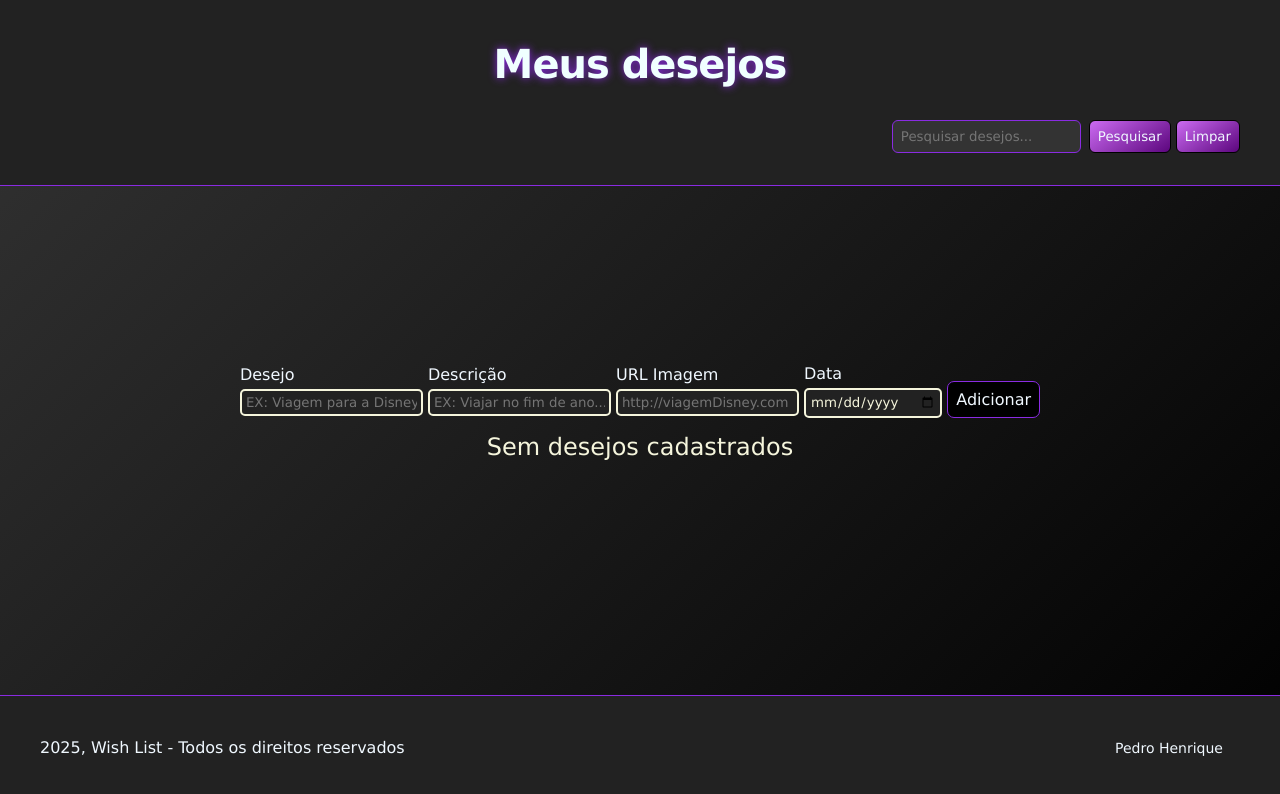
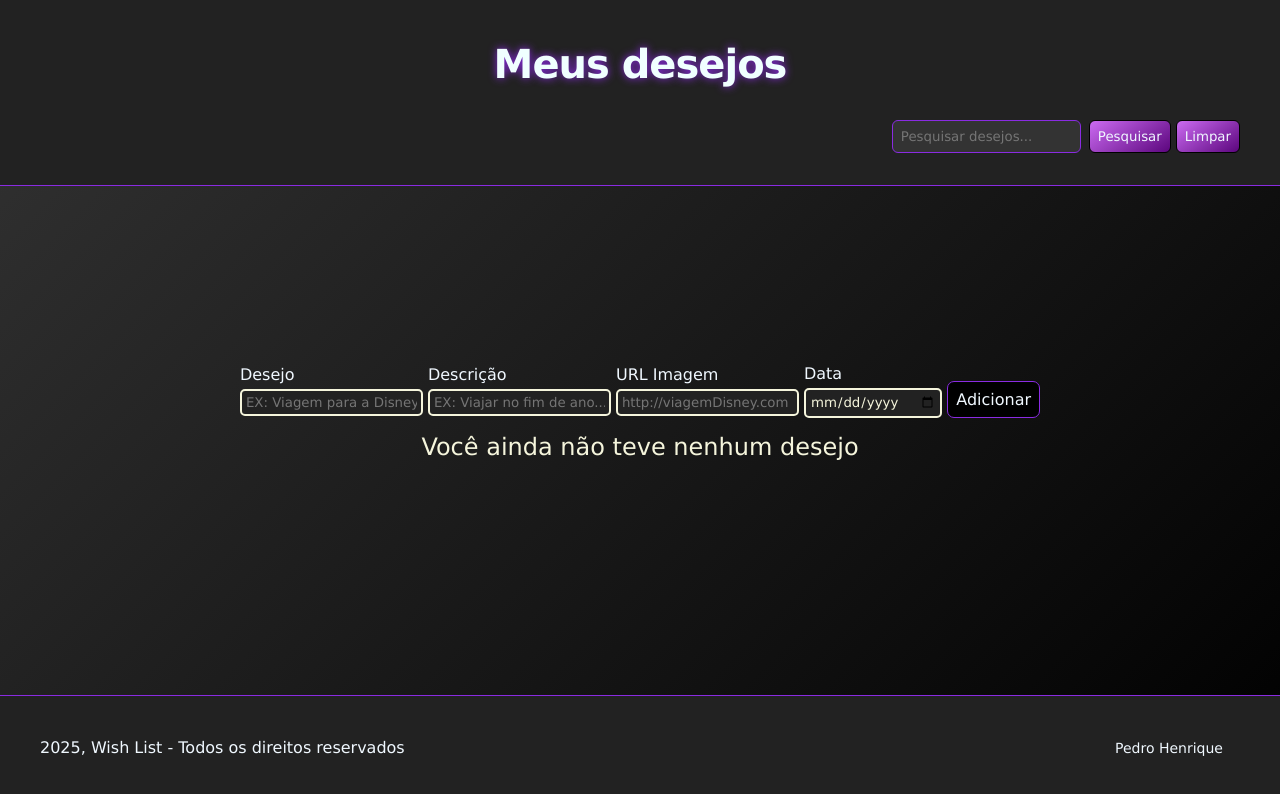
Before and after one commit to preudu-cmd-hash/wish-list, a React (Vite) app: page / in a window 1280 px wide. Shown: the top 794 px of the page. Built offline with nearby package versions, Linux system fonts and the light colour scheme.

Commit message:
muda frase do emptyState

```diff
--- a/src/Components/EmptyState/EmptyState.jsx
+++ b/src/Components/EmptyState/EmptyState.jsx
@@ -3,7 +3,7 @@ import styles from "./EmptyState.module.css";
 export const EmptyState = () => {
   return (
     <>
-      <div className={styles.container}>Sem desejos cadastrados</div>
+      <div className={styles.container}>Você ainda não teve nenhum desejo</div>
     </>
   );
 };
```
